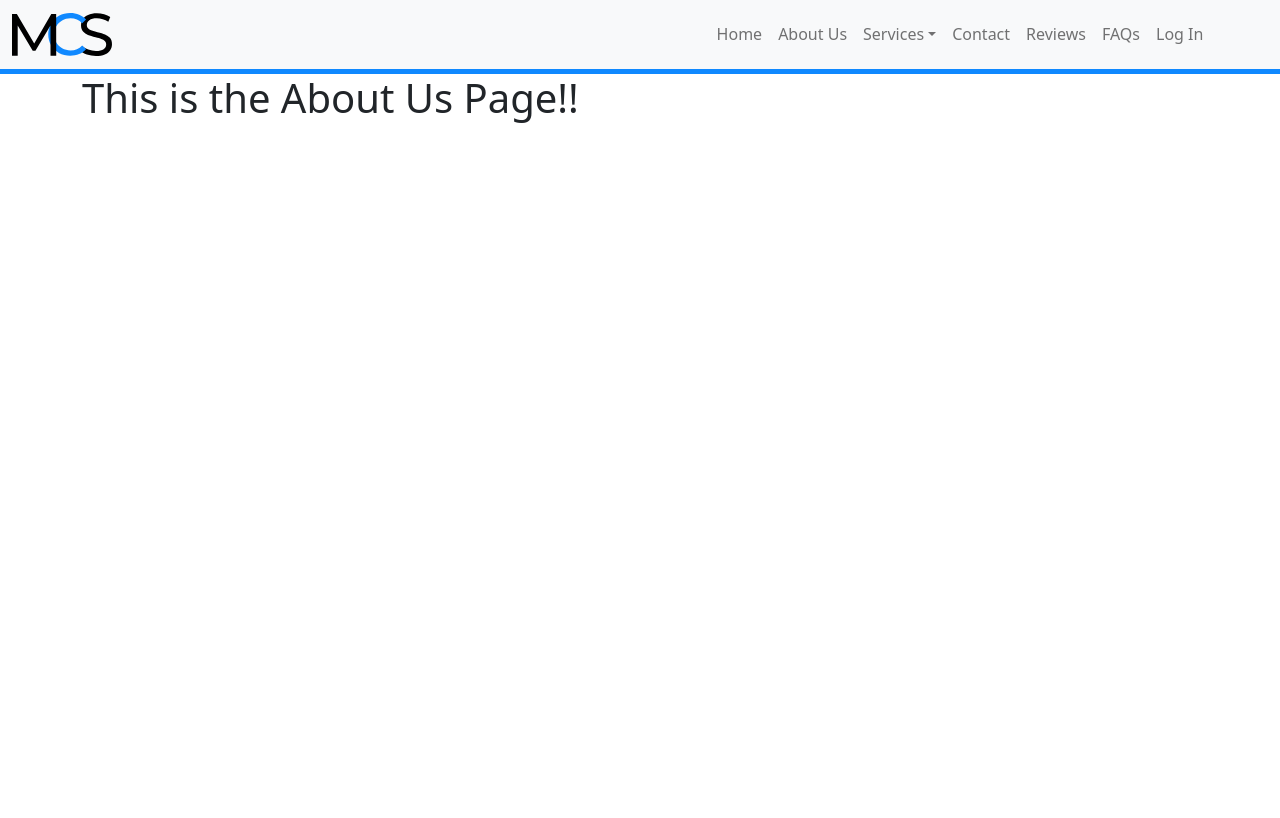
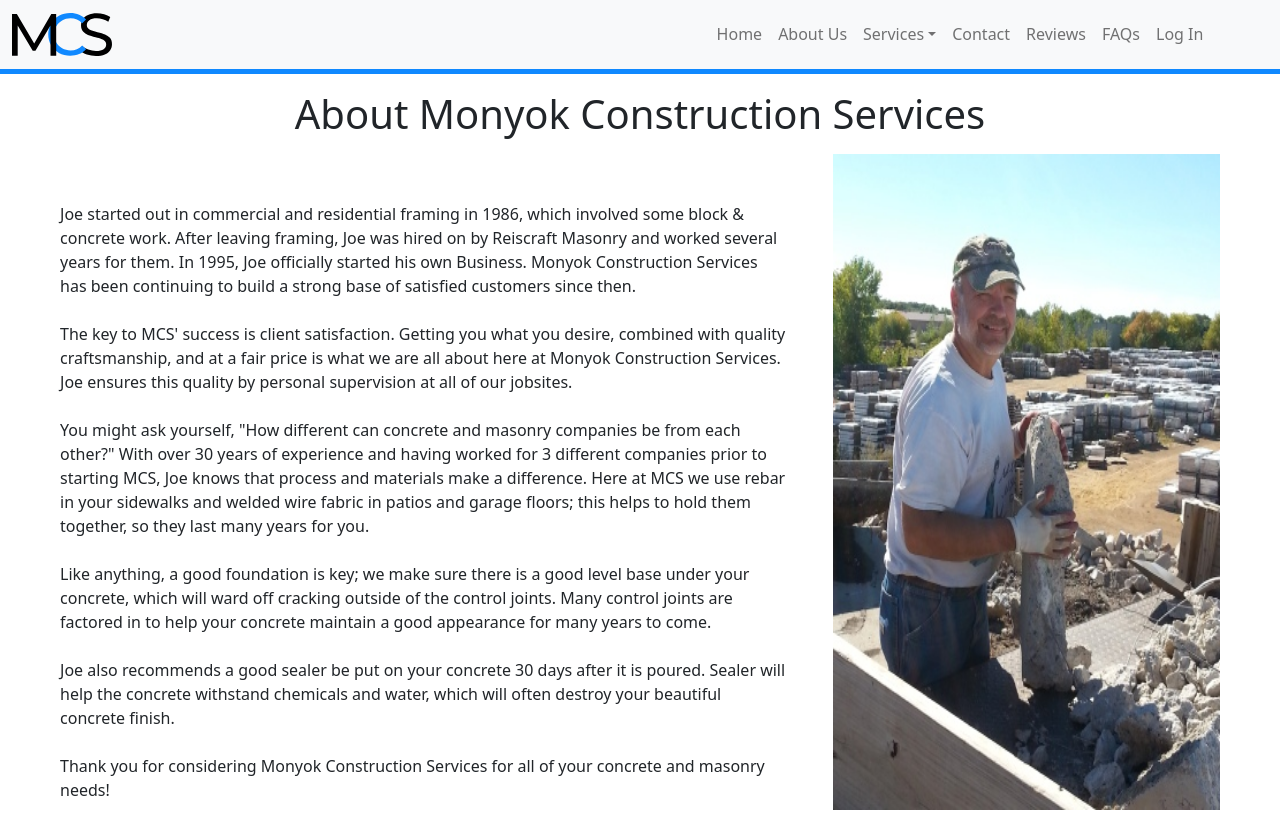
Before and after one commit to mmonyok/monconserv, a React (Create React App) app in the folder client/: page /about_us in a window 1280 px wide. Built offline with nearby package versions, Linux system fonts and the light colour scheme.

Commit message:
Added the content for the about us page.

```diff
--- /dev/null
+++ b/client/src/assets/styles/AboutUs.css
@@ -0,0 +1,7 @@
+#joe {
+  flex-basis: 33.33%;
+}
+
+#aboutText {
+  flex-basis: 66.66%;
+}
--- a/client/src/components/pages/AboutUs.js
+++ b/client/src/components/pages/AboutUs.js
@@ -1,10 +1,33 @@
 import React from 'react';
-import { Container } from 'react-bootstrap';
+import { Container, Figure } from 'react-bootstrap';
+import joe from '../../assets/images/joe.jpg';
+import '../../assets/styles/AboutUs.css';
 
 export default function AboutUs() {
   return (
-    <Container>
-      <h1>This is the About Us Page!!</h1>
+    <Container fluid className="d-flex flex-column">
+      <h1 className="text-center my-3">About Monyok Construction Services</h1>
+      <section className="d-flex flex-row flex-wrap-reverse justify-content-center mx-5">
+        <p className="mt-5 pe-5" id="aboutText">
+          Joe started out in commercial and residential framing in 1986, which involved some block & concrete work. After leaving framing, Joe was hired on by Reiscraft Masonry and worked several years for them. In 1995, Joe officially started his own Business. Monyok Construction Services has been continuing to build a strong base of satisfied customers since then.
+          <br />
+          <br />
+          The key to MCS' success is client satisfaction. Getting you what you desire, combined with quality craftsmanship, and at a fair price is what we are all about here at Monyok Construction Services. Joe ensures this quality by personal supervision at all of our jobsites.
+          <br />
+          <br />
+          You might ask yourself, "How different can concrete and masonry companies be from each other?" With over 30 years of experience and having worked for 3 different companies prior to starting MCS, Joe knows that process and materials make a difference. Here at MCS we use rebar in your sidewalks and welded wire fabric in patios and garage floors; this helps to hold them together, so they last many years for you.
+          <br />
+          <br />
+          Like anything, a good foundation is key; we make sure there is a good level base under your concrete, which will ward off cracking outside of the control joints. Many control joints are factored in to help your concrete maintain a good appearance for many years to come.
+          <br />
+          <br />
+          Joe also recommends a good sealer be put on your concrete 30 days after it is poured. Sealer will help the concrete withstand chemicals and water, which will often destroy your beautiful concrete finish.
+          <br />
+          <br />
+          Thank you for considering Monyok Construction Services for all of your concrete and masonry needs!
+        </p>
+        <Figure.Image src={joe} id="joe" />
+      </section>
     </Container>
   );
 };
```
Also changed, not shown: client/src/assets/images/joe.jpg (added).
